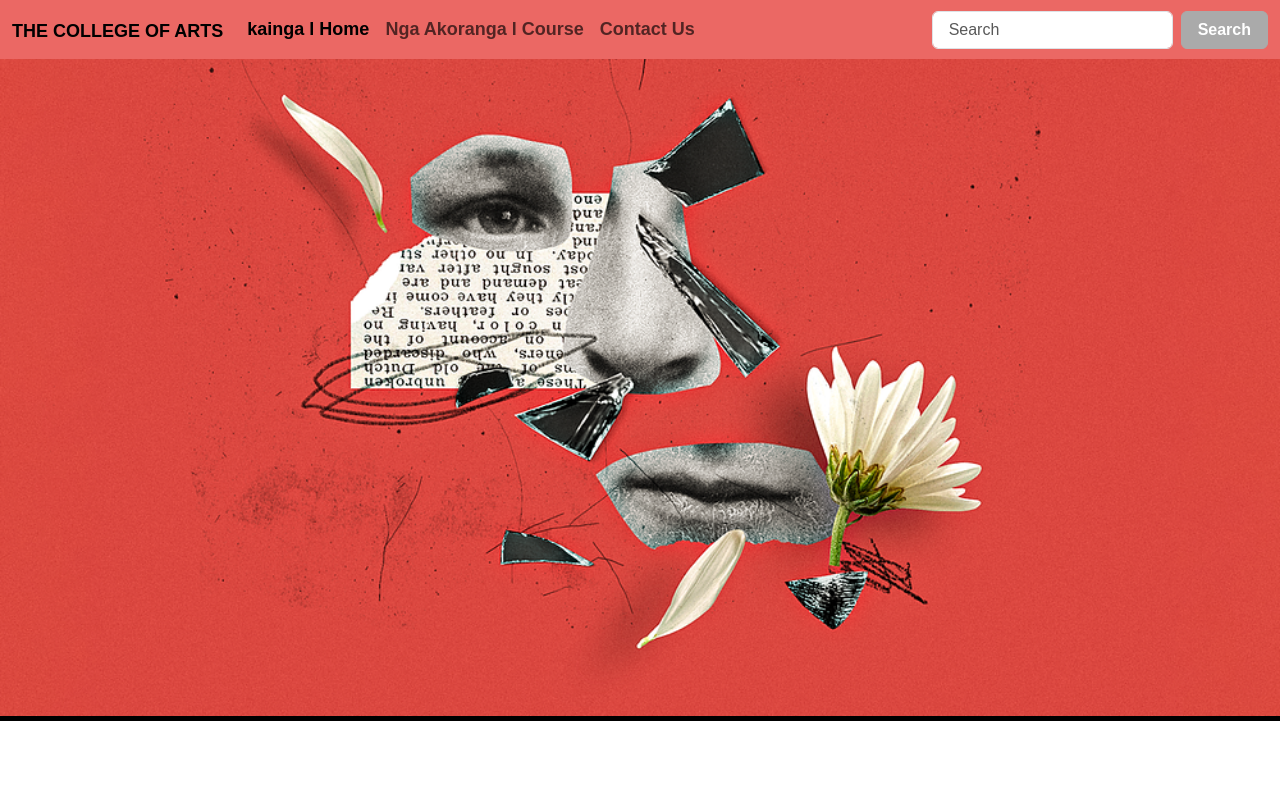
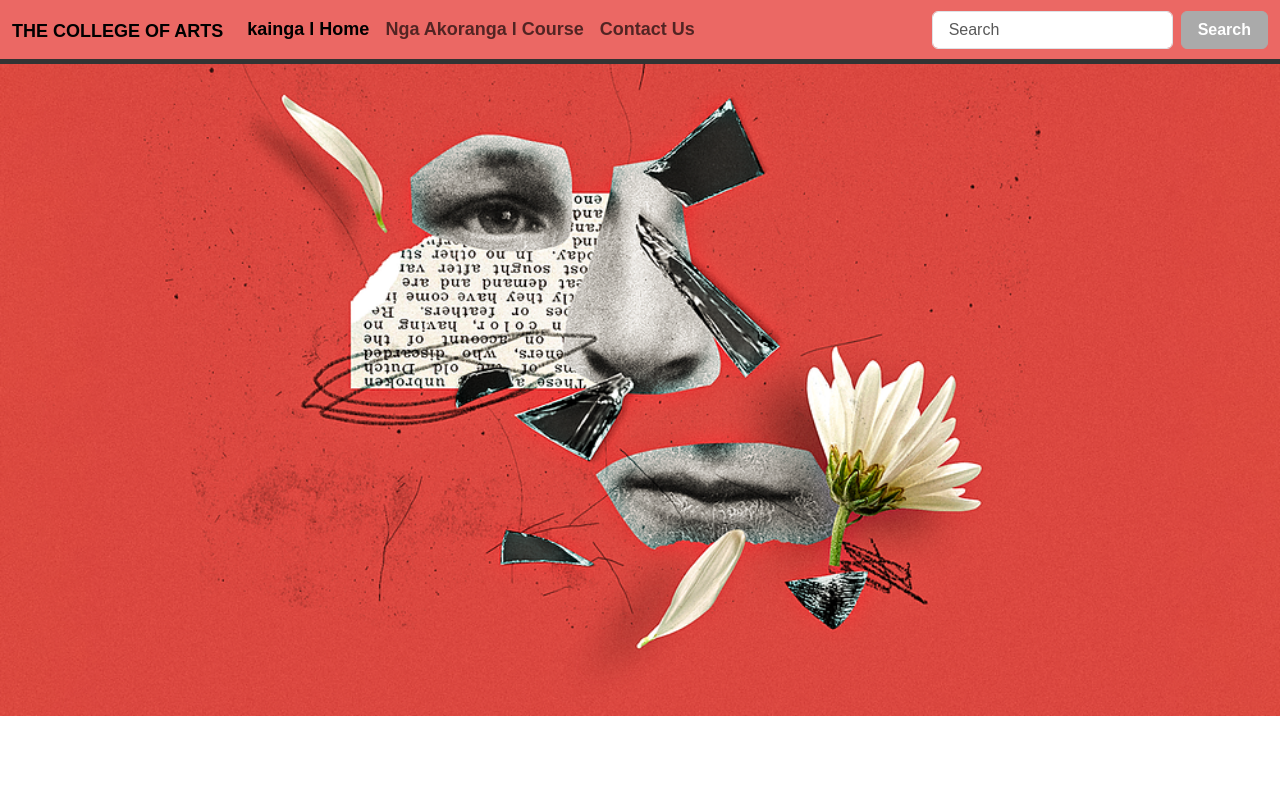
Before and after one commit to RileyMcintyre/Group, a plain HTML site: page index.html in a window 1280 px wide. Shown: the top 800 px of the page. Drawn offline with nearby package versions, Linux system fonts and the light colour scheme; a web font is replaced by a local one.

Commit message:
Nav Border

```diff
--- a/index.html
+++ b/index.html
@@ -13,12 +13,12 @@
 
         <link rel="stylesheet" href="css/bootstrap (2).css">
         <link rel="stylesheet" href="https://cdn.jsdelivr.net/npm/bootstrap-icons@1.11.3/font/bootstrap-icons.min.css">
-
+    <link rel="stylesheet" href="styles.css">
     </head>
 
     <body>
         <header>
-            <nav class="navbar fixed-top navbar-expand-lg bg-primary" data-bs-theme="bootstrap.min.css">
+            <nav class="navbar fixed-top navbar-expand-lg bg-primary NavHome "   data-bs-theme="bootstrap.min.css">
                 <div class="container-fluid">
                   <a class="navbar-brand" href="#">The College of Arts</a>
                   <button class="navbar-toggler" type="button" data-bs-toggle="collapse" data-bs-target="#navbarColor01" aria-controls="navbarColor01" aria-expanded="false" aria-label="Toggle navigation">
@@ -37,7 +37,6 @@
                       <li class="nav-item">
                         <a class="nav-link" href="contact.html">Contact Us</a>
                       </li>
-                      </li>
                     </ul>
                     <form class="d-flex">
                       <input class="form-control me-sm-2" type="search" placeholder="Search">
@@ -50,12 +49,12 @@
 
 
 
+
         </header>
         <main>
 
          <img src="img(Home)/5a0cbef5135cb82a283f53a5a5bbb0e2.png"  style="  width:100%  ;  padding-top:50px;" alt=""></a>
-          <div class="" style="height: 5px; background-color: black;">
-          </div>
+
 
 
           <div class="text-center " style="margin-left: 10%; margin-right: 10%; padding-top: 100px;">
--- a/styles.css
+++ b/styles.css
@@ -0,0 +1,4 @@
+.NavHome
+{
+    border-bottom: 5px solid #333;
+}
```
